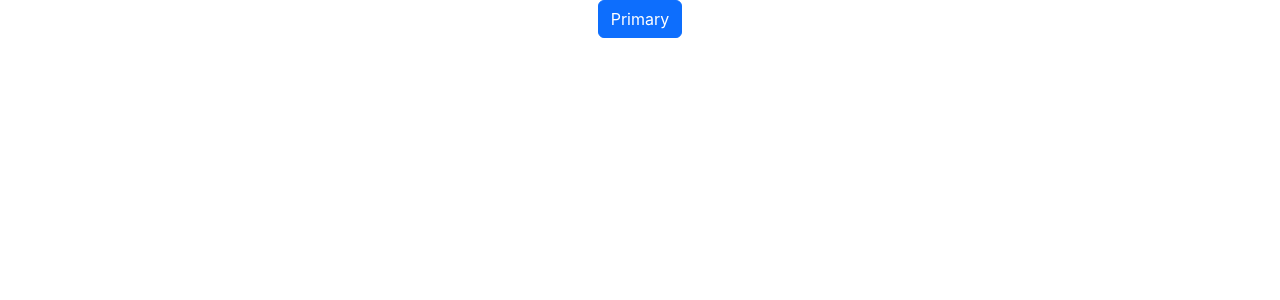
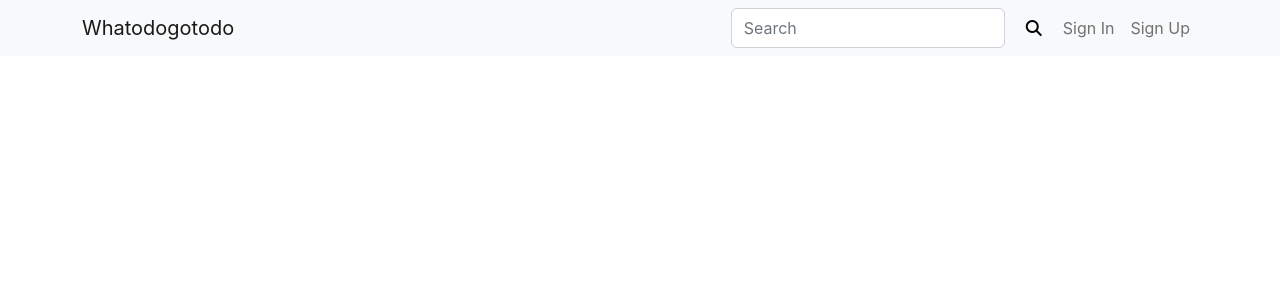
Before and after one commit to Code-Institute-Submissions/p5-frontend-, a React (Create React App) app: page / in a window 1280 px wide. Shown: the top 300 px of the page. Built offline with nearby package versions, Linux system fonts and the light colour scheme.

Commit message:
add navbar component

```diff
--- a/public/index.html
+++ b/public/index.html
@@ -21,6 +21,7 @@
       crossorigin="anonymous"
     />
     <link rel="manifest" href="%PUBLIC_URL%/manifest.json" crossorigin="use-credentials"/>
+    <script src="https://kit.fontawesome.com/f4cdc29b9e.js" crossorigin="anonymous"></script>
     <!--
       Notice the use of %PUBLIC_URL% in the tags above.
       It will be replaced with the URL of the `public` folder during the build.
--- a/src/App.js
+++ b/src/App.js
@@ -1,10 +1,12 @@
 import Button from 'react-bootstrap/Button';
 import './App.css';
+import NavBar from './components/NavBar';
+
 
 function App() {
   return (
     <div className="App">
-      <Button variant="primary">Primary</Button>
+      <NavBar/>
     </div>
   );
 }
--- /dev/null
+++ b/src/components/NavBar.js
@@ -0,0 +1,31 @@
+import React from 'react'
+import {Container, Nav, Navbar, Form, Button } from 'react-bootstrap';
+
+
+const NavBar = () => {
+  return (
+    <Navbar bg="light" expand="sm" fixed="top">
+      <Container>
+        <Navbar.Brand>Whatodogotodo</Navbar.Brand>
+        <Navbar.Toggle aria-controls="basic-navbar-nav" />
+        <Navbar.Collapse id="basic-navbar-nav">
+          <Nav className="ms-auto text-start">
+            <Form className="d-flex">
+                <Form.Control
+                  type="search"
+                  placeholder="Search"
+                  className="me-2"
+                  aria-label="Search"
+                />
+                <Button variant="light"><i class="fa-solid fa-magnifying-glass"></i></Button>
+            </Form>
+            <Nav.Link>Sign In</Nav.Link>
+            <Nav.Link>Sign Up</Nav.Link>
+          </Nav>
+        </Navbar.Collapse>
+      </Container>
+    </Navbar>
+  )
+}
+
+export default NavBar
```
